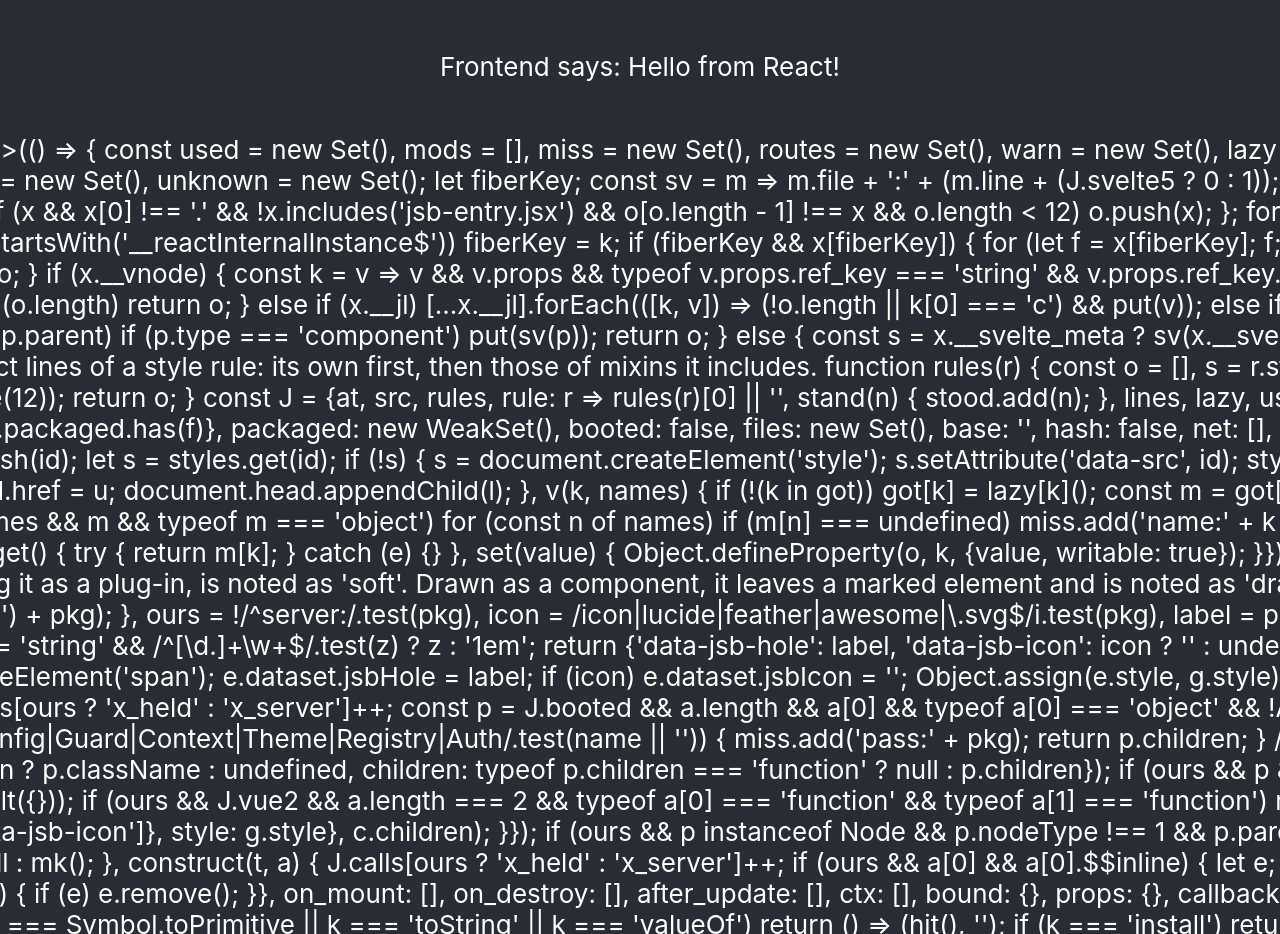
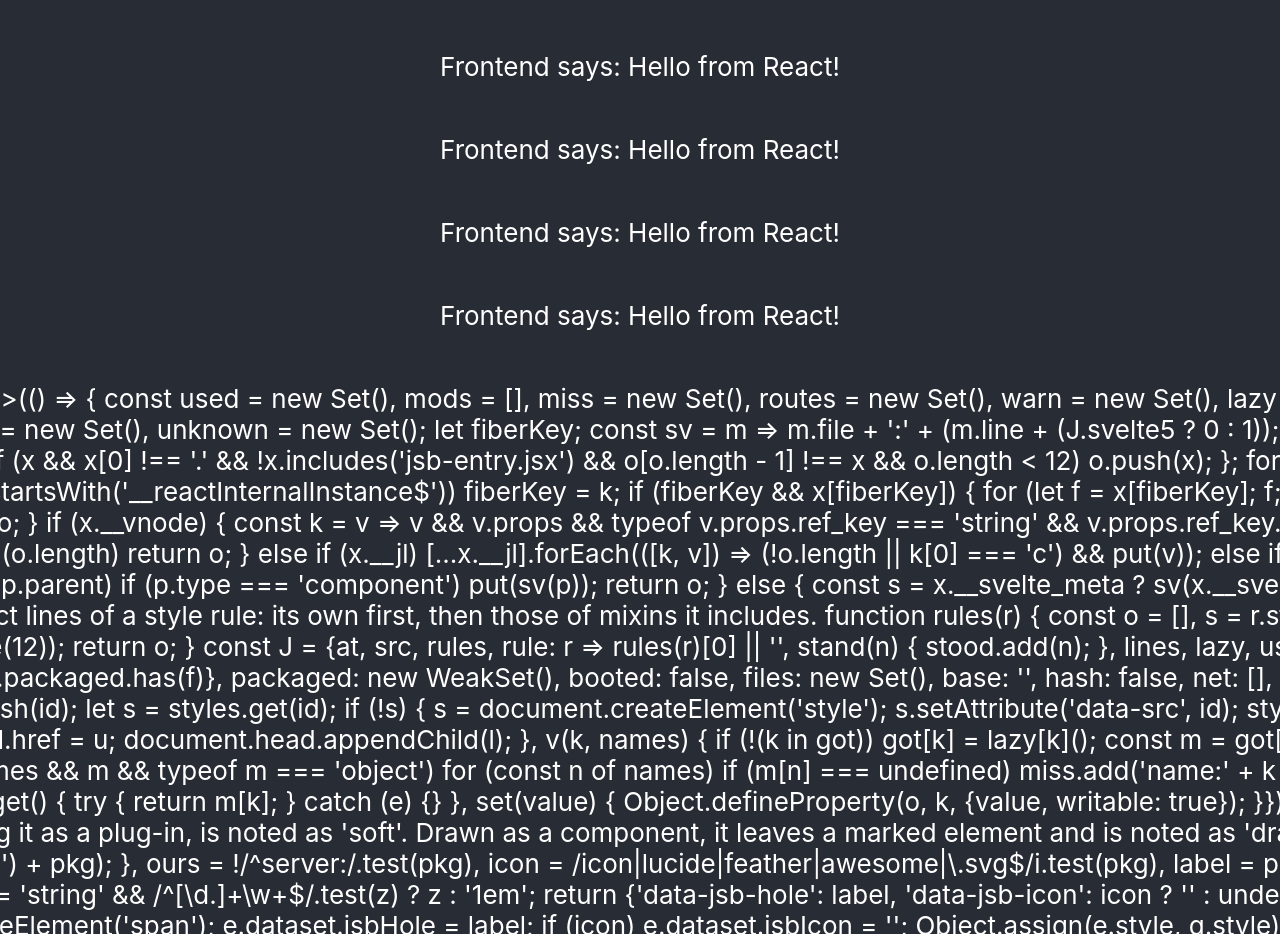
Before and after one commit to Lucid271003/ci-cd-fe, a React (Create React App) app: page / in a window 1280 px wide. Shown: the part 1021-1955 px from the top of the page. Built offline with nearby package versions, Linux system fonts and the light colour scheme.

Commit message:
Test 6 code

```diff
--- a/src/App.js
+++ b/src/App.js
@@ -28,6 +28,9 @@
         <p>Frontend says: Hello from React!</p>
         <p>Frontend says: Hello from React!</p>
         <p>Frontend says: Hello from React!</p>
+        <p>Frontend says: Hello from React!</p>
+        <p>Frontend says: Hello from React!</p>
+        <p>Frontend says: Hello from React!</p>
         <p>Backend says: {message}</p>
       </header>
     </div>
```
